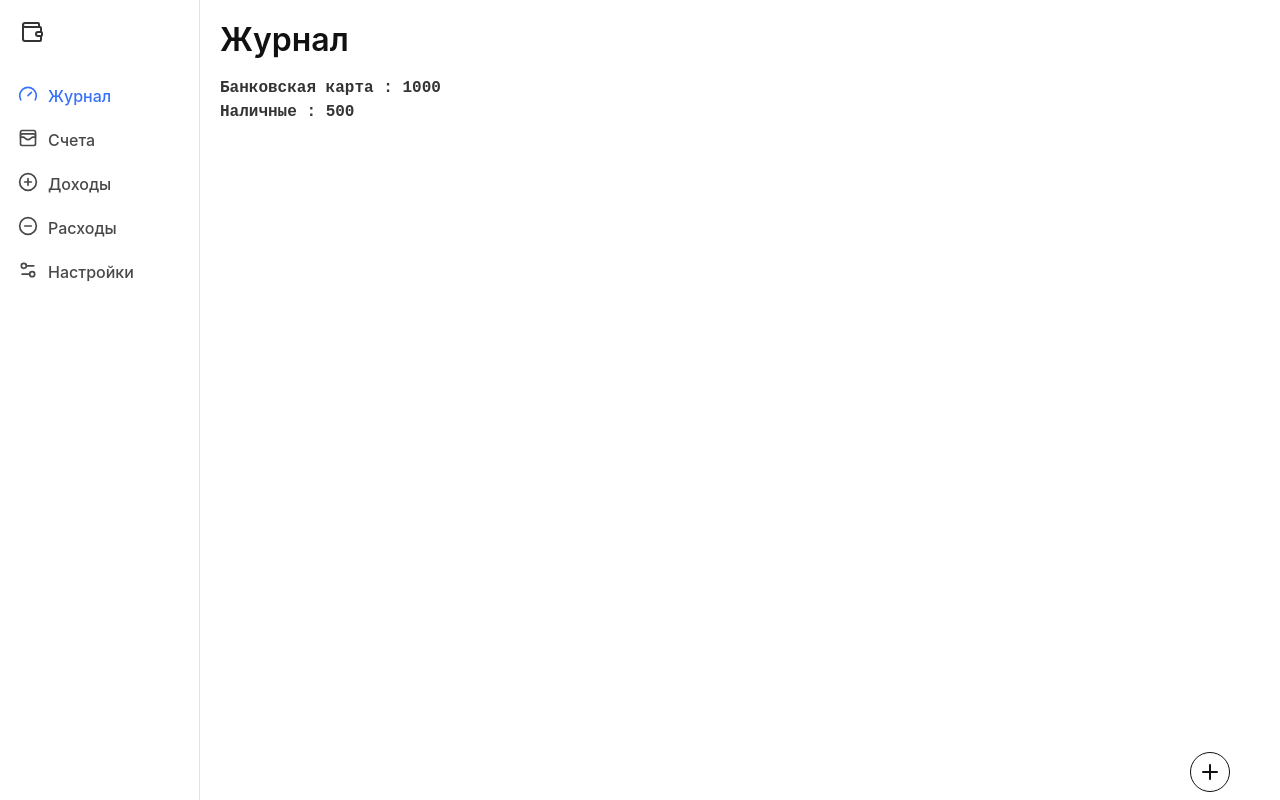
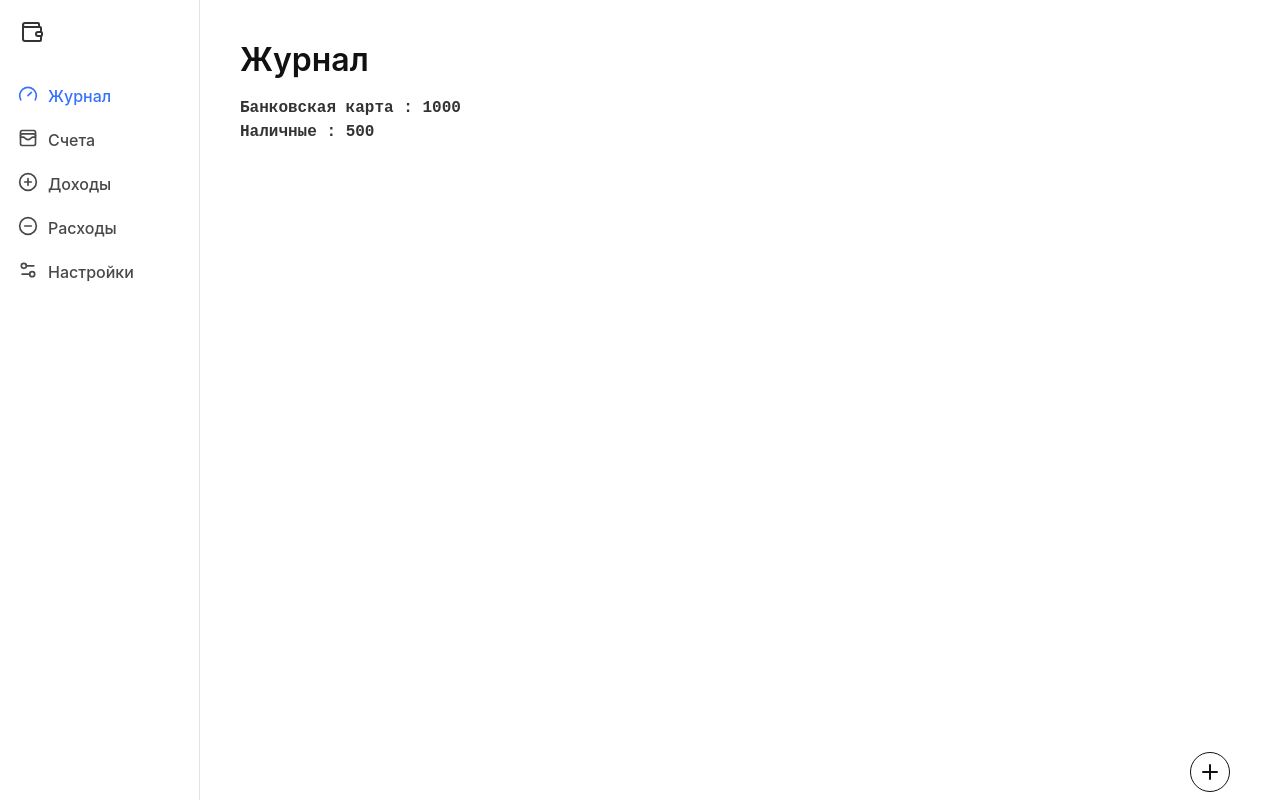
Before and after one commit to taurus-git/react-typescript-redux-wallet, a React (Create React App) app: page /dashboard in a window 1280 px wide. Built offline with nearby package versions, Linux system fonts and the light colour scheme.

Commit message:
Added styles for container__wrapper

```diff
--- a/src/components/layout/DashboardLayout.tsx
+++ b/src/components/layout/DashboardLayout.tsx
@@ -22,11 +22,11 @@ export const DashboardLayout = () => {
                 <div className="main d-flex flex-1">
                     { isDesktop && <Sidebar/> }
 
-                    <div className="d-flex flex-col w-full container__wrapper">
+                    <section className="d-flex flex-col w-full py-2 px-2 container__wrapper">
                         <Container>
                             <Outlet/>
                         </Container>
-                    </div>
+                    </section>
 
                     { !isDesktop && <MobileMenuModal/> }
 
--- a/src/components/layout/Header.tsx
+++ b/src/components/layout/Header.tsx
@@ -10,9 +10,9 @@ export const Header: React.FC<HeaderProps> = ( { children } ) => {
     return (
         <header className={ `backdrop-blur ${ styles.header }` } data-location="header">
             <Container>
-                <div className="header__wrapper d-flex align-center">
+                <section className="header__wrapper d-flex align-center">
                     { children }
-                </div>
+                </section>
             </Container>
         </header>
     );
--- a/src/components/layout/MobileHeader/MobileHeader.tsx
+++ b/src/components/layout/MobileHeader/MobileHeader.tsx
@@ -3,6 +3,7 @@ import { Menu } from "lucide-react";
 import { LinkToHome } from "../../../features/navigation/components/LinkToHome/LinkToHome";
 import { useModal } from "../../../features/modal/hooks/useModal";
 import { MODAL_NAME } from "../../../features/modal/types";
+import { Header } from "../Header";
 
 export const MobileHeader = () => {
     const { open } = useModal();
@@ -10,13 +11,14 @@ export const MobileHeader = () => {
 
     return (
         <>
+            <Header>
                 <button
                     onClick={ () => open( mobileMenu ) }
                     className={ "menuButton custom-button d-flex align-items-center justify-center mr-1" }>
                     <Menu/>
                 </button>
-
                 <LinkToHome className="custom-button d-flex align-items-center justify-center mr-1"/>
+            </Header>
         </>
     );
 }
--- a/src/styles/main.css
+++ b/src/styles/main.css
@@ -90,10 +90,37 @@ textarea {
 }
 
 .container__wrapper {
-    max-height: 77vh;
-    height: 77vh;
-    height: 77dvh;
+    height: 82vh;
+    height: 82dvh;
     overflow-y: auto;
+}
+
+@media (min-width: 481px) and (orientation: landscape)  {
+    .container__wrapper {
+        height: 69vh;
+        height: 69dvh;
+    }
+}
+
+@media (min-width: 576px) {
+    .container__wrapper {
+        height: 100vh;
+        height: 100dvh;
+    }
+}
+
+@media (min-width: 576px) and (orientation: landscape)  {
+    .container__wrapper {
+        height: 69vh;
+        height: 69dvh;
+    }
+}
+
+@media (min-width: 768px) and (orientation: landscape)  {
+    .container__wrapper {
+        height: 100vh;
+        height: 100dvh;
+    }
 }
 
 .container {
@@ -282,8 +309,3 @@ textarea {
 .message-success {
     color: var(--text-success);
 }
-
-
-@media (min-width: 768px) {
-
-}
```
Lines whose indentation alone changed are shown as unchanged.
